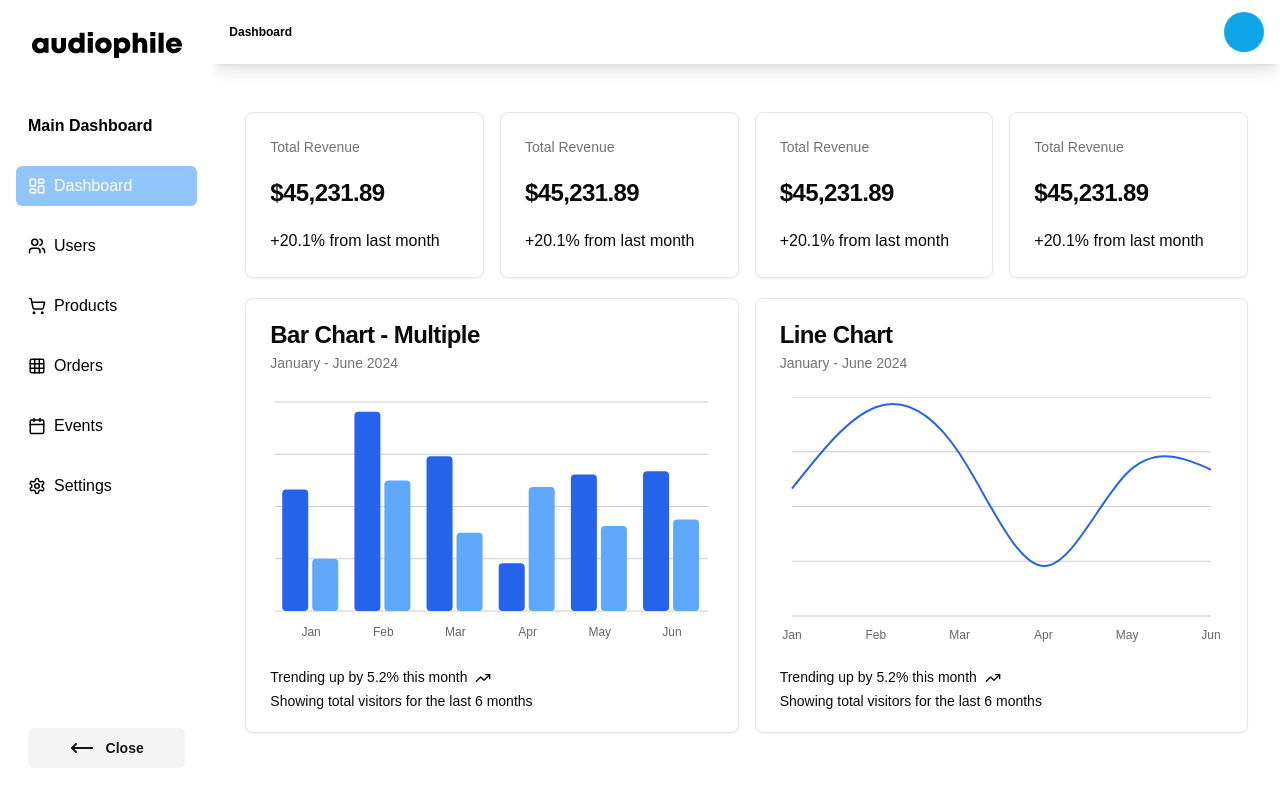
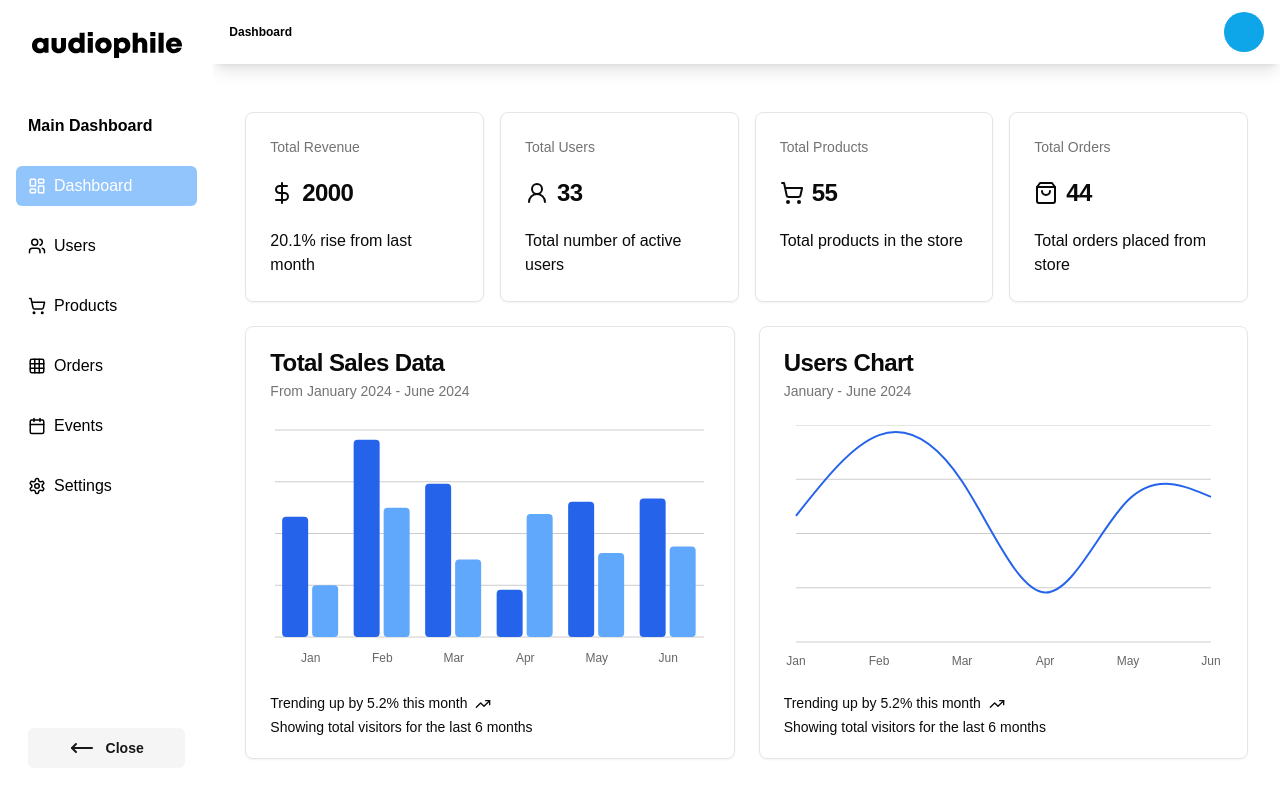
Before and after one commit to AliSherTR/audio-phile-frontend, a Next.js app: page /dashboard in a window 1280 px wide. Built offline with nearby package versions, Linux system fonts and the light colour scheme.

Commit message:
layout issue fixed

```diff
--- a/src/app/dashboard/page.tsx
+++ b/src/app/dashboard/page.tsx
@@ -1,22 +1,43 @@
 import { Barchart } from "@/components/bar-chart";
 import DashBoardCard from "@/components/dashboard-card";
 import { Linechart } from "@/components/line-chart";
+import { DollarSign, ShoppingBag, ShoppingCart, User2 } from "lucide-react";
 import React from "react";
 
 export default function Dashboard() {
     return (
-        <>
-            <div className="flex gap-4">
-                <DashBoardCard />
-                <DashBoardCard />
-                <DashBoardCard />
-                <DashBoardCard />
+        <div className="space-y-6">
+            <div className="grid grid-cols-1 sm:grid-cols-2 lg:grid-cols-4 gap-4">
+                <DashBoardCard
+                    heading="Total Revenue"
+                    content="2000"
+                    icon={<DollarSign />}
+                    footer="20.1% rise from last month"
+                />
+                <DashBoardCard
+                    heading="Total Users"
+                    icon={<User2 />}
+                    content="33"
+                    footer="Total number of active users"
+                />
+                <DashBoardCard
+                    heading="Total Products"
+                    icon={<ShoppingCart />}
+                    content="55"
+                    footer="Total products in the store"
+                />
+                <DashBoardCard
+                    heading="Total Orders"
+                    icon={<ShoppingBag />}
+                    content="44"
+                    footer="Total orders placed from store"
+                />
             </div>
 
-            <div className=" flex justify-between gap-4 mt-5 w-full">
+            <div className="grid grid-cols-1 lg:grid-cols-2 gap-6">
                 <Barchart />
                 <Linechart />
             </div>
-        </>
+        </div>
     );
 }
--- a/src/components/bar-chart.tsx
+++ b/src/components/bar-chart.tsx
@@ -44,8 +44,8 @@ export function Barchart() {
     return (
         <Card className=" w-full">
             <CardHeader>
-                <CardTitle>Bar Chart - Multiple</CardTitle>
-                <CardDescription>January - June 2024</CardDescription>
+                <CardTitle>Total Sales Data</CardTitle>
+                <CardDescription>From January 2024 - June 2024</CardDescription>
             </CardHeader>
             <CardContent>
                 <ChartContainer config={chartConfig}>
--- a/src/components/dashboard-card.tsx
+++ b/src/components/dashboard-card.tsx
@@ -7,16 +7,30 @@ import {
     CardHeader,
     CardTitle,
 } from "@/components/ui/card";
-export default function DashBoardCard() {
+
+interface Props {
+    heading: string;
+    content: string;
+    footer: string;
+    icon?: React.ReactElement;
+}
+
+export default function DashBoardCard({
+    heading,
+    content,
+    footer,
+    icon,
+}: Props) {
     return (
         <Card className=" w-full">
             <CardHeader>
-                <CardDescription>Total Revenue</CardDescription>
+                <CardDescription>{heading}</CardDescription>
             </CardHeader>
-            <CardContent>
-                <CardTitle>$45,231.89</CardTitle>
+            <CardContent className=" flex gap-2 items-center">
+                {icon}
+                <CardTitle>{content}</CardTitle>
             </CardContent>
-            <CardFooter>+20.1% from last month</CardFooter>
+            <CardFooter>{footer}</CardFooter>
         </Card>
     );
 }
--- a/src/components/dashboard-layout.tsx
+++ b/src/components/dashboard-layout.tsx
@@ -20,16 +20,16 @@ export default function DashboardLayout({
     return (
         <UserProvider>
             <QueryClientProvider client={queryClient}>
-                <div className="h-screen flex flex-col md:grid md:grid-rows-[auto_1fr] md:grid-cols-12 overflow-hidden">
+                <div className="h-screen flex flex-col md:grid md:grid-rows-[auto_1fr] md:grid-cols-12">
                     {/* Mobile Header */}
                     <div className="md:hidden">
                         <Header />
                         <Button
                             variant="ghost"
                             size="icon"
-                            className={`absolute  ${
-                                sideBarOpen ? " top-0" : "top-4"
-                            }  z-50`}
+                            className={`absolute ${
+                                sideBarOpen ? "top-0" : "top-4"
+                            } z-50`}
                             onClick={() => setSideBarOpen(!sideBarOpen)}
                         >
                             <Menu className="h-6 w-6" />
@@ -42,11 +42,11 @@ export default function DashboardLayout({
                         className={`fixed inset-y-0 left-0 transform ${
                             sideBarOpen ? "translate-x-0" : "-translate-x-full"
                         } md:relative md:translate-x-0 transition-all duration-300 ease-in-out z-30
-        ${
-            sideBarOpen
-                ? "md:col-span-3 lg:col-span-2 xl:col-span-2"
-                : "md:col-span-1 lg:col-span-1 xl:col-span-1"
-        } md:row-span-full`}
+                        ${
+                            sideBarOpen
+                                ? "md:col-span-3 lg:col-span-2 xl:col-span-2"
+                                : "md:col-span-1 lg:col-span-1 xl:col-span-1"
+                        } md:row-span-full`}
                     >
                         <SideBar
                             sideBarOpen={sideBarOpen}
@@ -60,7 +60,7 @@ export default function DashboardLayout({
                             sideBarOpen
                                 ? "md:col-span-9 lg:col-span-10 xl:col-span-10"
                                 : "md:col-span-11 lg:col-span-11 xl:col-span-11"
-                        } md:row-span-full w-full transition-all duration-300 ease-in-out`}
+                        } md:row-span-full w-full transition-all duration-300 ease-in-out overflow-hidden`}
                     >
                         {/* Desktop Header */}
                         <div className="hidden md:block">
@@ -68,7 +68,7 @@ export default function DashboardLayout({
                         </div>
 
                         {/* Main Content */}
-                        <main className="flex-grow overflow-auto custom-scrollbar px-4 py-6 md:px-8 md:py-12">
+                        <main className="flex-grow overflow-auto px-4 py-6 md:px-8 md:py-12">
                             {children}
                         </main>
                     </div>
--- a/src/components/line-chart.tsx
+++ b/src/components/line-chart.tsx
@@ -40,7 +40,7 @@ export function Linechart() {
     return (
         <Card className=" w-full">
             <CardHeader>
-                <CardTitle>Line Chart</CardTitle>
+                <CardTitle>Users Chart</CardTitle>
                 <CardDescription>January - June 2024</CardDescription>
             </CardHeader>
             <CardContent>
```
